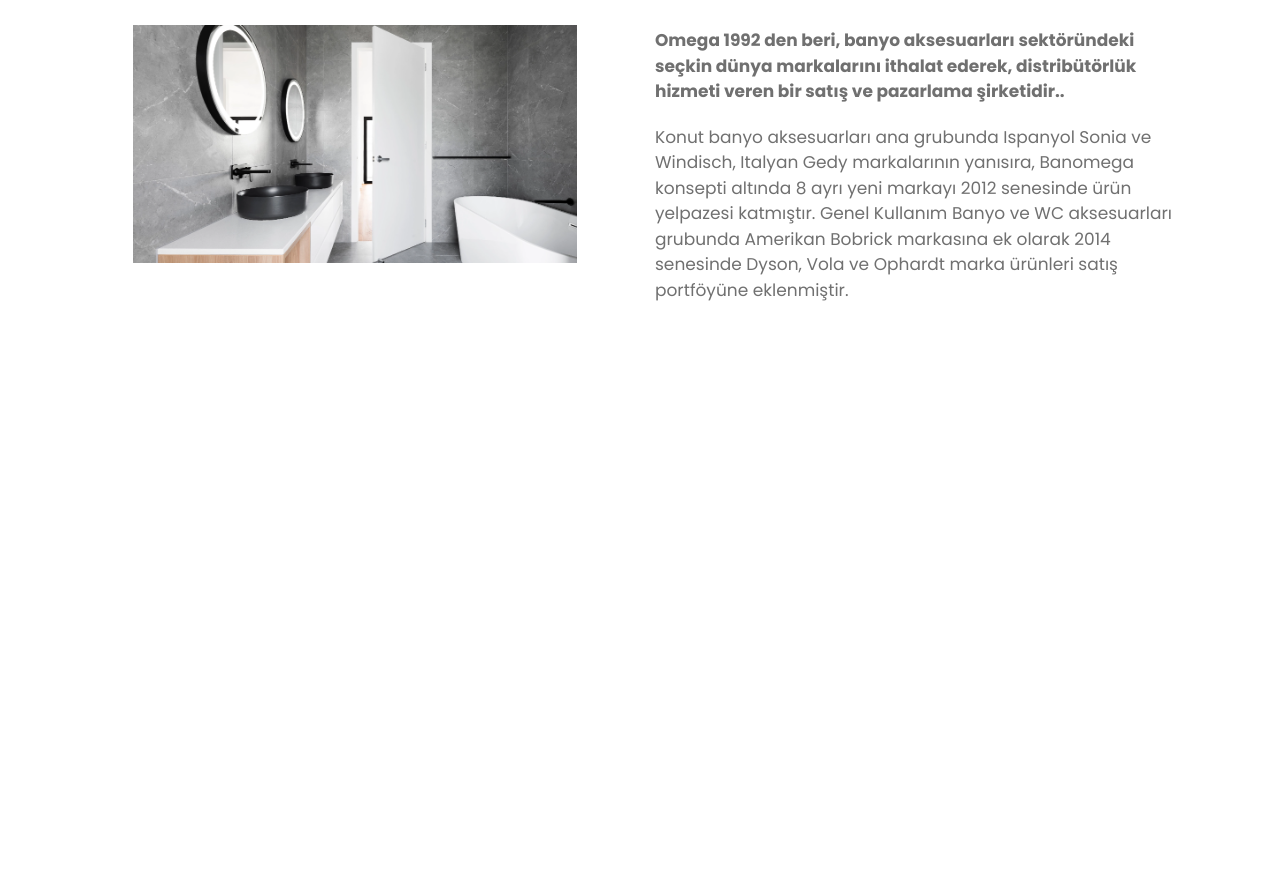
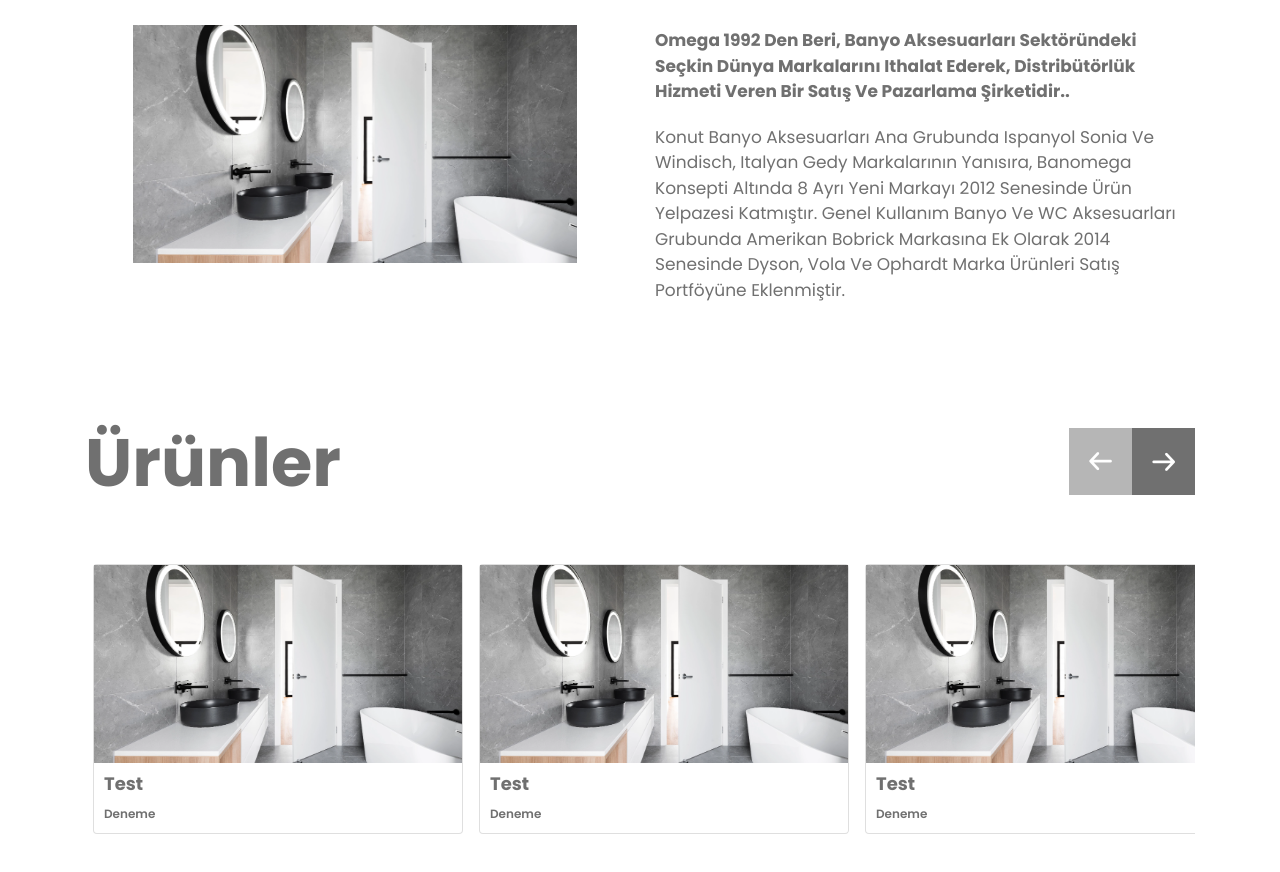
Before and after one commit to suzanbulbul/web-site-ui, a Nuxt app: page / in a window 1280 px wide. Shown: the part 900-1772 px from the top of the page. Before the commit the page ends 1323 px from the top, so only its background shows below. Built offline with nearby package versions, Linux system fonts and the light colour scheme; no server answers.

Commit message:
product design fix

```diff
--- a/assets/scss/components/_banner.scss
+++ b/assets/scss/components/_banner.scss
@@ -27,43 +27,13 @@
     .VueCarousel{
         position: relative;
         &-navigation{
-            bottom: 0;
-            right: 9px;
+            bottom: 68px;
             @media (max-width: 768px) {
-                bottom: 89px;
-                right: -14px;
-            }
-            button{
-                padding: 0!important;
-                margin: 0!important;
-               &::before{
-                padding: 20px;
-                background: $gray;
-                color: $white;
-                @media (max-width: 768px) {
-                    padding: 8px;
-                }
-               }
-            }
-            &-prev{
-                &::before{
-                    top: -67px;
-                    right: -6px;
-                }
-            }
-            &-next{
-                &::before{
-                    top: 0;
-                    right: -54px;
-                    @media (max-width: 768px) {
-                        top: 24px;
-                    }
-                }
+                bottom: 113px;
             }
         }
         &-slide{
             position: relative;
         }
     }
-
 }
--- /dev/null
+++ b/assets/scss/components/_product.scss
@@ -0,0 +1,16 @@
+.product{
+    .VueCarousel{
+        &-navigation{
+            top: -128px;
+            @media (max-width: 768px) {
+                top: -88px;
+            }
+        }
+    }
+    button{
+        border: none;
+        background: none;
+        padding: 0;
+        text-align: left;
+    }
+}
--- a/assets/scss/style.scss
+++ b/assets/scss/style.scss
@@ -1,17 +1,20 @@
 //Fonts
 @import url('https://fonts.googleapis.com/css2?family=Poppins:ital,wght@0,100;0,200;0,300;0,400;0,500;0,600;0,700;0,800;0,900;1,100;1,200;1,300;1,400;1,500;1,600;1,700;1,800;1,900&display=swap');
+
 // Utils
 @import 'utils/global';
 @import 'utils/colors';
 @import 'utils/slider';
+@import 'utils/card';
 @import 'utils/typography';
 @import 'utils/grid';
-
+@import 'utils/modal';
 
 // Components
 @import 'components/header';
 @import 'components/banner';
 @import 'components/about-us';
+@import 'components/product';
 //@import 'components/footer';
 
 //Pages
--- /dev/null
+++ b/assets/scss/utils/_card.scss
@@ -0,0 +1,15 @@
+.card{
+    .title{
+        font-size: 18px;
+        font-weight: 700;
+        margin-bottom: 10px;
+    }
+    .desc{
+        font-size: 12px;
+        font-weight: 600;
+        margin: 0;
+    }
+    .content{
+        padding: 10px;
+    }
+}
--- a/assets/scss/utils/_global.scss
+++ b/assets/scss/utils/_global.scss
@@ -17,3 +17,6 @@ ul{
 img{
     width: 100%;
 }
+h1,h2,h3,h4,h5,h6,p{
+    text-transform: capitalize;
+}
--- /dev/null
+++ b/assets/scss/utils/_modal.scss
@@ -0,0 +1,21 @@
+.modal{
+    img{
+        margin-bottom: 20px;
+    }
+    .title{
+        font-size: 30px;
+        font-weight: 700;
+        color: $dark;
+        margin-bottom: 5px;
+    }
+    .desc{
+        font-size: 14px;
+        font-weight: 600;
+        margin-bottom: 0px;
+        color: $gray;
+    }
+    .content{
+        width: 90%;
+        margin: 0 auto;
+    }
+}
--- a/assets/scss/utils/_slider.scss
+++ b/assets/scss/utils/_slider.scss
@@ -3,38 +3,48 @@
   display: flex;
   align-items: flex-end;
   position: absolute;
+  right: 0;
 
   &-button {
     font-size: 0;
+    margin: 0!important;
+    padding: 0!important;
+    &::before{
+      padding: 20px;
+      background: $gray;
+      color: $white;
+      @media (max-width: 768px) {
+          padding: 8px;
+      }
+     }
 
     &:focus {
       outline: none!important
     }
 
     &.VueCarousel-navigation-prev {
-      position: relative!important;
-      left: -60px!important;
-      //transform: translateY(-50%) translateX(-100%) rotateZ(-180deg)!important;
       &:before {
         font-family: 'icomoon';
         content: "\e900";
         position: absolute;
-        top: -10px;
-        right: 0;
         font-size: 18px;
+        right: 63px;
+        @media (max-width: 768px) {
+          right: 39px;
+        }
       }
     }
     &.VueCarousel-navigation-next {
-      position: relative!important;
-      // right: 20px!important;
-      transform: translateY(-50%) translateX(-100%) rotateZ(-180deg)!important;
+      transform: rotateZ(-180deg)!important;
       &:before {
         font-family: 'icomoon';
         content: "\e900";
+        font-size: 18px;
+        top: -67px;
         position: absolute;
-        top: 0;
-        right: 0;
-        font-size: 18px;
+        @media (max-width: 768px) {
+          top: -43px;
+        }
       }
     }
 }
--- a/assets/scss/utils/_typography.scss
+++ b/assets/scss/utils/_typography.scss
@@ -1,3 +1,12 @@
+.title{
+    font-size: 67px;
+    font-weight: 700;
+    margin-bottom: 53px;
+    color: $gray;
+    @media (max-width: 768px) {
+        margin-bottom: 25px;
+    }
+}
 .sub-title{
     font-size: 25px;
     font-weight: 500;
--- /dev/null
+++ b/components/Product.vue
@@ -0,0 +1,30 @@
+<template>
+    <div class="product mb-100">
+      <h2 class="title">Ürünler</h2>
+      <carousel :centered="true" :mouse-drag="true" :pagination-enabled="false" :navigation-enabled="true" :per-page-custom="[[320,1],[576,2],[768,3]]">
+        <slide v-for="(item,index) in 4" :key="index" class="m-2 card">
+          <button  @click="$bvModal.show(`product_${index}`)">
+            <img src="~/assets/img/example.png" />
+            <div class="content">
+              <h2 class="title w-80">test</h2>
+              <p class="desc">Deneme</p>
+            </div>
+          </button>
+          <b-modal :id="`product_${index}`" content-class="modal_crypyoquestions" hide-footer hide-header centered>
+            <div class="d-flex justify-content-end align-items-start mb-3">
+              <button class="close" @click="$bvModal.hide(`product_${index}`)">
+                <i class="icon-close" />
+              </button>
+            </div>
+            <div>
+                <img src="~/assets/img/example.png" />
+                <div class="content">
+                    <h2 class="title">test</h2>
+                    <p class="desc">Deneme</p>
+                </div>
+              </div>
+          </b-modal>
+        </slide>
+      </carousel>
+    </div>
+  </template>
--- a/pages/index.vue
+++ b/pages/index.vue
@@ -2,5 +2,6 @@
   <div class="container">
 	  <Banner/>
     <AboutUs/>
+    <Product/>
   </div>
 </template>
```
